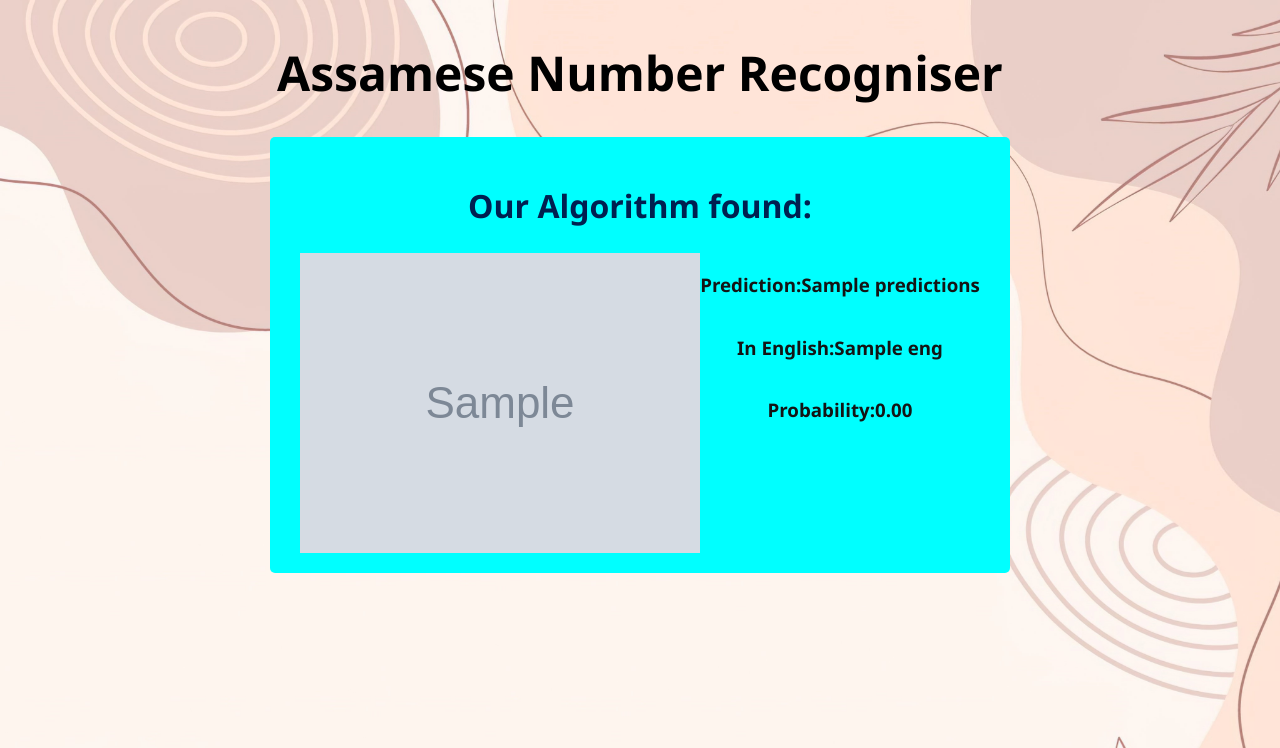
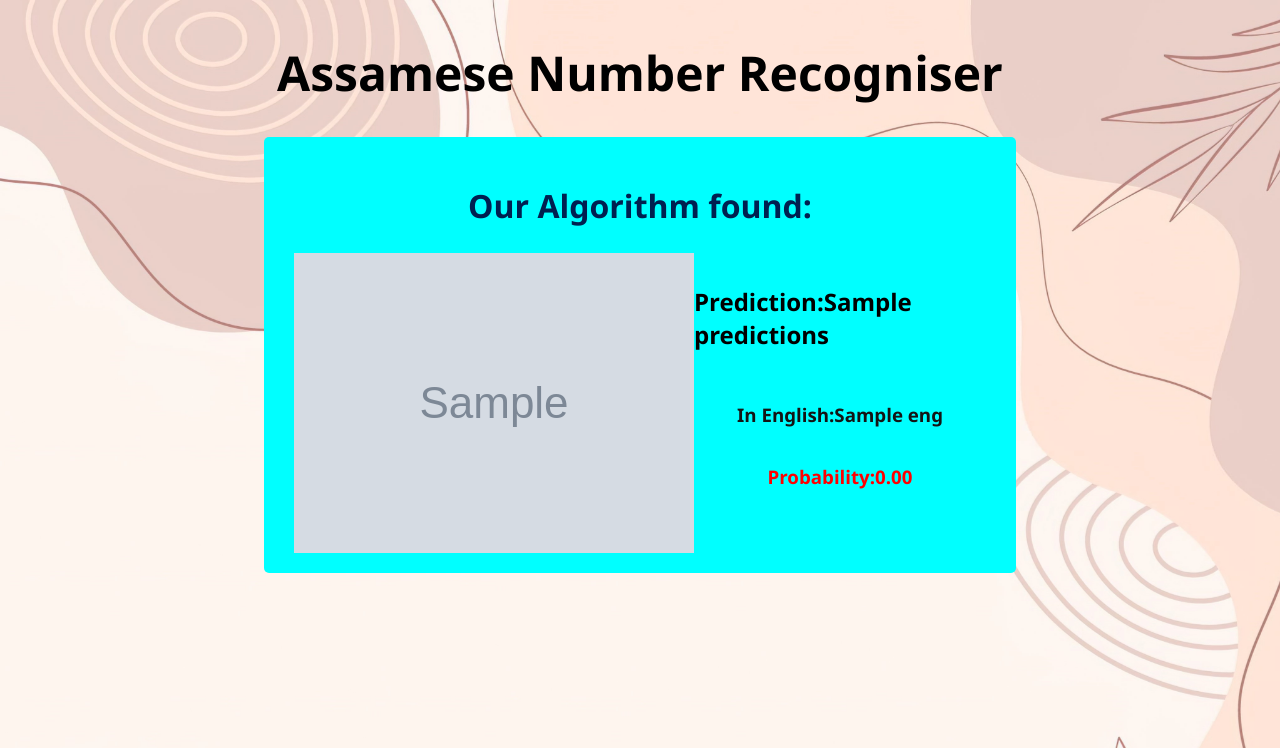
Before and after one commit to H1mJT/Assamese-Numbers-Recogniser, a Flask app: template templates/recognize.html in a window 1280 px wide. Shown: the top 748 px of the page. Run offline with Flask 2, Linux system fonts and the light colour scheme; the template is opened without the code that fills it: most values are stand-ins (such as "Sample title", 1, 10 or a date in 2020); grey boxes marked "Sample" are stand-in pictures.

Commit message:
Update recognize.html

```diff
--- a/templates/recognize.html
+++ b/templates/recognize.html
@@ -17,13 +17,14 @@
             <img class="results-col" src={{image}}></img>
             <div class="results-col">
                 <div id="objects-list">
-                    <span><h3>Prediction:{{predictions}}</h3></span>
+                    <span><h4>Prediction:{{predictions}}</h4></span>
                     <span><h3>In English:{{eng}}</h3></span>
-                    <span><h3>Probability:{{'%0.2f' | format(prob)}}</h3></span>
                     {% if prob>c %}
+                        <span style="color:green"><h3>Probability:{{'%0.2f' | format(prob)}}</h3></span>
                         <span style="color:green">{{warn}}</span>
                         <span style="color:green">{{warn2}}</span>
                     {% else %}
+                        <span style="color:red"><h3>Probability:{{'%0.2f' | format(prob)}}</h3></span>
                         <span style="color:red">{{warn}}</span>
                         <span style="color:red">{{warn2}}</span>
                     {% endif %}
```
